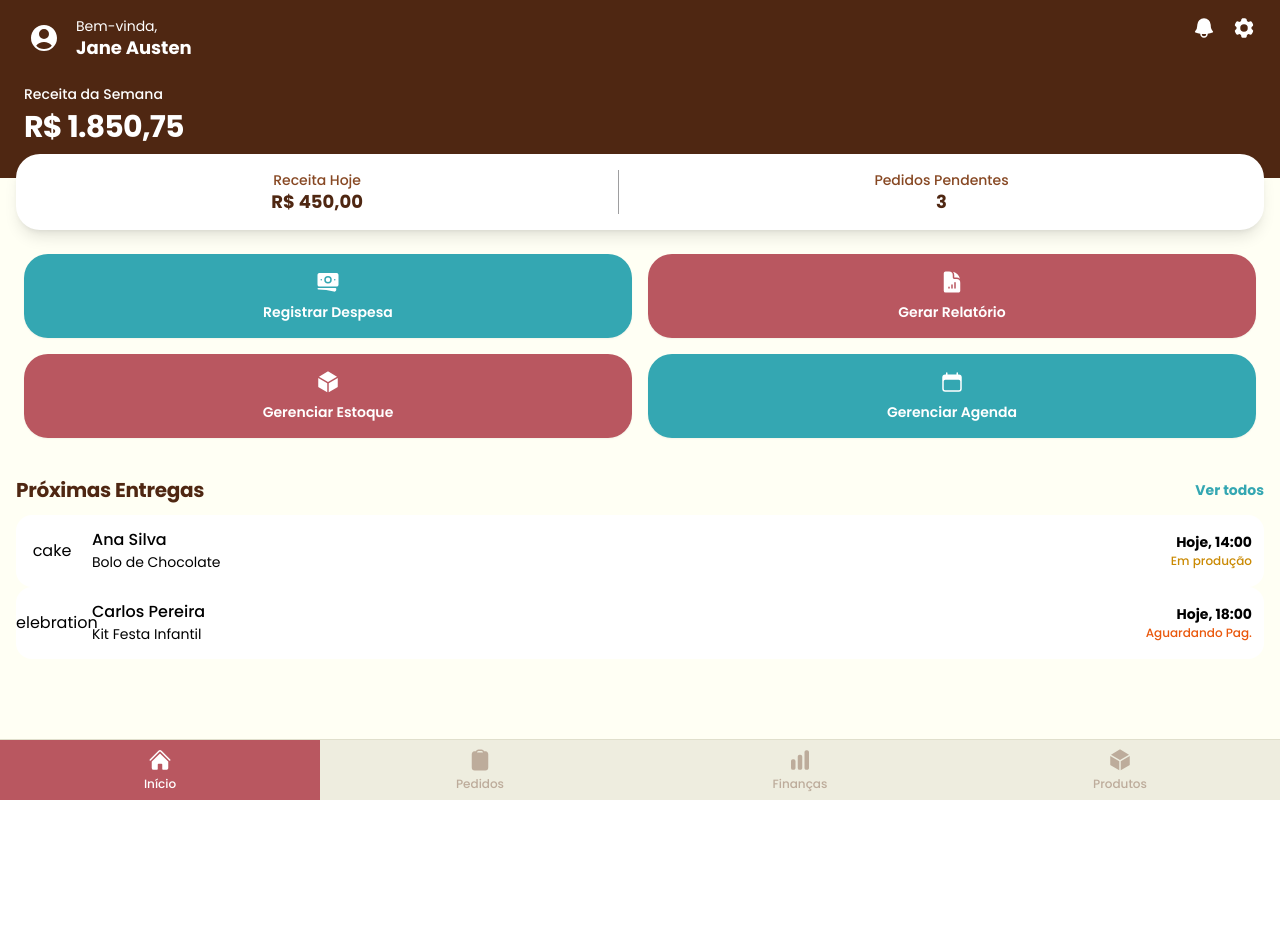
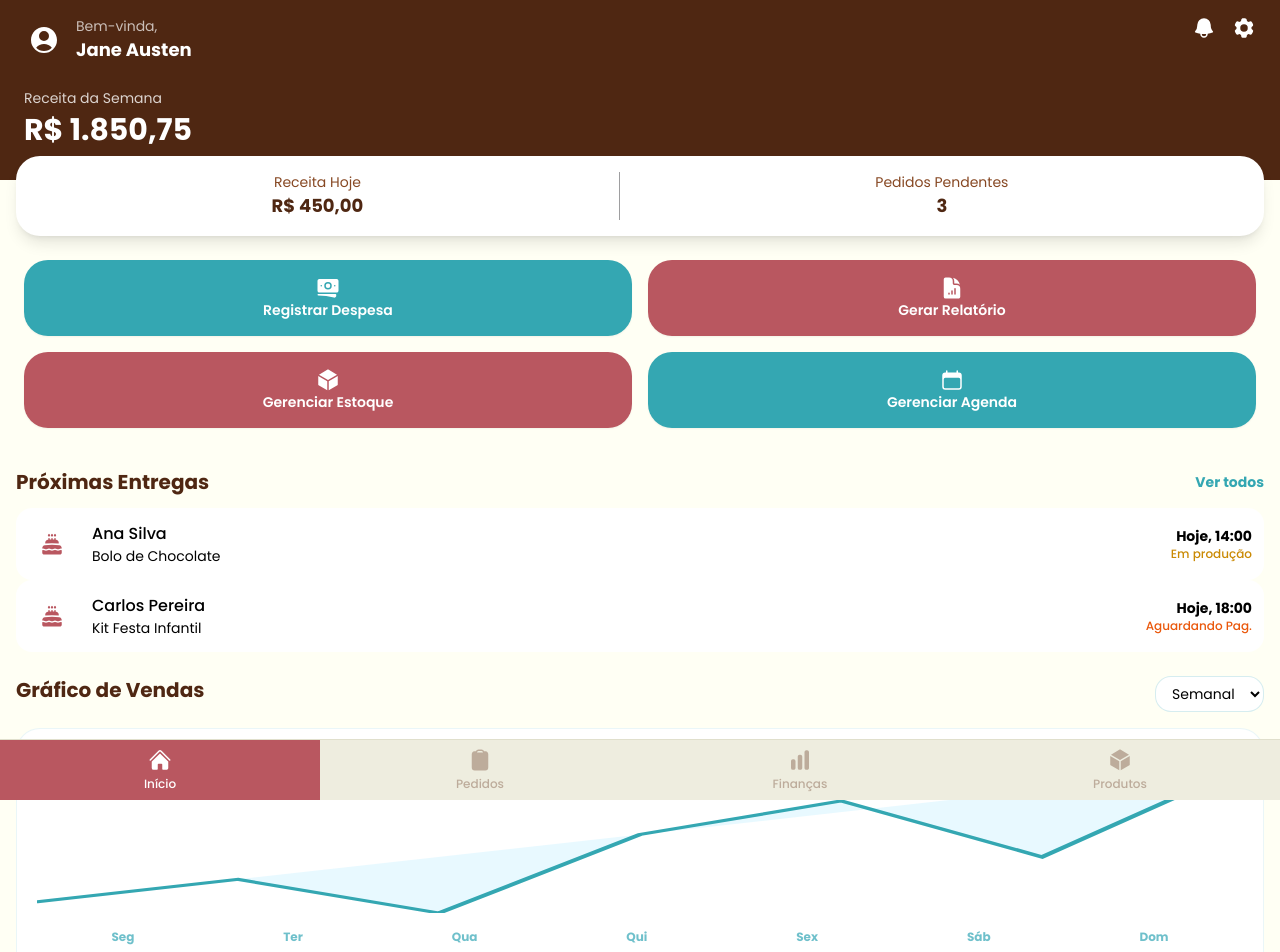
Before and after one commit to ArthurLimaMiranda/Projeto_IHC, a Next.js app: page /pt/dashboard in a window 1280 px wide. Shown: the top 952 px of the page. Before the commit the page ends 800 px from the top, so only its background shows below. Built offline with nearby package versions, Linux system fonts and the light colour scheme.

Commit message:
update registrar despesa

```diff
--- a/components/Admin/Dashboard.tsx
+++ b/components/Admin/Dashboard.tsx
@@ -1,8 +1,9 @@
-'use client'
+"use client";
 
-import Link from 'next/link'
-import React from "react";
+import Link from "next/link";
+import React, { useState } from "react";
 import MenuInferior from "@/components/Admin/MenuInferior";
+
 import {
   UserCircleIcon,
   BellIcon,
@@ -10,9 +11,13 @@ Cog6ToothIcon,
   BanknotesIcon,
   DocumentChartBarIcon,
   CalendarIcon,
-CubeIcon
+  CubeIcon,
+  CakeIcon,
 } from "@heroicons/react/24/solid";
 
+// ------------------------------
+// MOCK DE ENTREGAS
+// ------------------------------
 const entregas = [
   {
     nome: "Ana Silva",
@@ -20,7 +25,6 @@ const entregas = [
     horario: "Hoje, 14:00",
     status: "Em produção",
     statusCor: "text-yellow-600 dark:text-yellow-400",
-    icon: "cake",
   },
   {
     nome: "Carlos Pereira",
@@ -28,17 +32,24 @@ const entregas = [
     horario: "Hoje, 18:00",
     status: "Aguardando Pag.",
     statusCor: "text-orange-600 dark:text-orange-400",
-    icon: "celebration",
   },
-  // Adicione mais entregas aqui
 ];
 
+// ------------------------------
+// COMPONENTE PRINCIPAL
+// ------------------------------
 export default function Dashboard() {
+  const [periodo, setPeriodo] = useState("semanal");
+
   return (
     <div className="min-h-screen bg-[#FFFFF4]">
-      {/* Header */}
+
+      {/* ------------------------------------ */}
+      {/* HEADER */}
+      {/* ------------------------------------ */}
       <div className="bg-[#4F2712] px-6 pb-8 pt-4 text-brand-cream relative">
-    {/* Header Superior */}
+
+        {/* Topo */}
         <div className="flex items-start justify-between pb-6">
 
           {/* Perfil */}
@@ -46,20 +57,16 @@ export default function Dashboard() {
             <div className="flex size-10 shrink-0 items-center justify-center rounded-full bg-brand-pink">
               <UserCircleIcon className="h-8 w-8 text-white" />
             </div>
+
             <div>
-            <p className="text-sm font-normal leading-normal text-brand-cream/70 text-white">
-            Bem-vinda,
-            </p>
-            <p className="text-lg font-bold leading-tight text-white">
-            Jane Austen
-            </p>
+              <p className="text-sm text-white/70">Bem-vinda,</p>
+              <p className="text-lg font-bold text-white">Jane Austen</p>
             </div>
           </div>
-        {/* Ícones à direita */}
-        <div className="flex items-center justify-between gap-4">
-            {/* Notificação acima */}
+
+          {/* Ícones */}
+          <div className="flex items-center gap-4">
             <BellIcon className="h-6 w-6 text-white" />
-            {/* Configurações abaixo */}
             <Cog6ToothIcon className="h-6 w-6 text-white" />
           </div>
 
@@ -67,73 +74,64 @@ export default function Dashboard() {
 
         {/* Receita da semana */}
         <div className="flex flex-col gap-1">
-        <p className="text-sm font-medium leading-normal text-brand-cream/80 text-white">
-        Receita da Semana
-        </p>
-        <p className="text-3xl font-bold leading-tight tracking-tight text-white">
-        R$ 1.850,75
-        </p>
+          <p className="text-sm text-white/80">Receita da Semana</p>
+          <p className="text-3xl font-bold text-white">R$ 1.850,75</p>
         </div>
       </div>
 
-    {/* Stats Cards */}
+      {/* ------------------------------------ */}
+      {/* CARDS DE STATUS */}
+      {/* ------------------------------------ */}
       <div className="relative -mt-6 px-4 z-10">
         <div className="flex justify-between gap-4 rounded-xl bg-white dark:bg-brand-brown/50 p-4 shadow-lg">
+
           <div className="flex flex-col text-center mx-auto">
-        <p className="text-sm font-medium leading-normal text-[#874823]">
-            Receita Hoje
-        </p>
-        <p className="text-lg font-bold leading-tight text-[#4F2712]">
-            R$ 450,00
-        </p>
+            <p className="text-sm text-[#874823]">Receita Hoje</p>
+            <p className="text-lg font-bold text-[#4F2712]">R$ 450,00</p>
           </div>
-        <div className="border-l border-brand-brown/10 dark:border-brand-cream/10"></div>
+
+          <div className="border-l border-brand-brown/10"></div>
+
           <div className="flex flex-col text-center mx-auto">
-        <p className="text-sm font-medium leading-normal text-[#874823]">
-            Pedidos Pendentes
-        </p>
-        <p className="text-lg font-bold leading-tight text-[#4F2712]">
-            3
-        </p>
+            <p className="text-sm text-[#874823]">Pedidos Pendentes</p>
+            <p className="text-lg font-bold text-[#4F2712]">3</p>
           </div>
+
         </div>
       </div>
 
+      {/* ------------------------------------ */}
+      {/* ACTION BUTTONS */}
+      {/* ------------------------------------ */}
+      <div className="grid grid-cols-2 gap-4 p-6">
 
-    {/* Action Buttons */}
-    <div className="grid grid-cols-2 gap-4 p-6">
-    {/* Botão 1 */}
         <Link
           href="/financas/despesas"
-      className="flex bg-[#34A7B2] flex-col items-center justify-center gap-2 rounded-xl p-4 text-white text-center shadow-sm transition-transform hover:scale-105"
+          className="flex flex-col items-center justify-center bg-[#34A7B2] rounded-xl p-4 text-white shadow-sm hover:scale-105 transition"
         >
           <BanknotesIcon className="h-6 w-6 text-white" />
           <span className="text-sm font-semibold">Registrar Despesa</span>
         </Link>
 
-    {/* Botão 2 */}
         <Link
           href="/financas/relatorio"
-      className="flex bg-[#B95760] flex-col items-center justify-center gap-2 rounded-xl p-4 text-white text-center shadow-sm transition-transform hover:scale-105"
+          className="flex flex-col items-center justify-center bg-[#B95760] rounded-xl p-4 text-white shadow-sm hover:scale-105 transition"
         >
           <DocumentChartBarIcon className="h-6 w-6 text-white" />
           <span className="text-sm font-semibold">Gerar Relatório</span>
         </Link>
 
-    {/* Botão 3 */}
         <Link
           href="/estoque"
-      className="flex bg-[#B95760] flex-col items-center justify-center gap-2 rounded-xl p-4 text-white text-center shadow-sm transition-transform hover:scale-105"
+          className="flex flex-col items-center justify-center bg-[#B95760] rounded-xl p-4 text-white shadow-sm hover:scale-105 transition"
         >
           <CubeIcon className="h-6 w-6 text-white" />
           <span className="text-sm font-semibold">Gerenciar Estoque</span>
         </Link>
 
-
-    {/* Botão 4 */}
         <Link
           href="/historico-pedidos/agenda"
-      className="flex bg-[#34A7B2] flex-col items-center justify-center gap-2 rounded-xl p-4 text-white text-center shadow-sm transition-transform hover:scale-105"
+          className="flex flex-col items-center justify-center bg-[#34A7B2] rounded-xl p-4 text-white shadow-sm hover:scale-105 transition"
         >
           <CalendarIcon className="h-6 w-6 text-white" />
           <span className="text-sm font-semibold">Gerenciar Agenda</span>
@@ -141,52 +139,133 @@ export default function Dashboard() {
 
       </div>
 
-      {/* Next Deliveries */}
+      {/* ------------------------------------ */}
+      {/* PRÓXIMAS ENTREGAS */}
+      {/* ------------------------------------ */}
       <div className="flex items-center justify-between px-4 pb-3 pt-4">
-        <h2 className="text-xl font-bold leading-tight tracking-[-0.015em] text-[#4F2712] dark:text-brand-cream">
-          Próximas Entregas
-        </h2>
-        <Link
-          className="text-sm font-bold text-[#34A7B2] hover:underline"
-          href="/historico-pedidos"
-        >
+        <h2 className="text-xl font-bold text-[#4F2712]">Próximas Entregas</h2>
+        <Link href="/historico-pedidos" className="text-sm font-bold text-[#34A7B2] hover:underline">
           Ver todos
         </Link>
       </div>
 
-      {/* Delivery List */}
       <div className="flex flex-col gap-2 px-4">
         <div className="max-h-72 overflow-y-auto">
           {entregas.map((entrega, index) => (
-        <div
-            key={index}
-            className="flex items-center gap-4 rounded-lg bg-white dark:bg-brand-brown/20 p-3"
-        >
-            <div className="flex size-12 shrink-0 items-center justify-center rounded-lg bg-brand-light-cyan/50 text-brand-pink dark:bg-brand-light-cyan/10">
-            <span className="material-symbols-outlined">{entrega.icon}</span>
+            <div key={index} className="flex items-center gap-4 rounded-lg bg-white p-3">
+
+              <div className="flex size-12 items-center justify-center rounded-lg bg-brand-light-cyan/50">
+                <CakeIcon className="h-6 w-6 text-[#B95760]" />
               </div>
-            <div className="flex flex-1 flex-col justify-center">
-            <p className="text-base font-medium leading-normal text-brand-brown dark:text-brand-cream">
-                {entrega.nome}
-            </p>
-            <p className="text-sm font-normal leading-normal text-brand-brown/60 dark:text-brand-cream/60">
-                {entrega.produto}
-            </p>
+
+              <div className="flex flex-1 flex-col">
+                <p className="text-base font-medium text-brand-brown">{entrega.nome}</p>
+                <p className="text-sm text-brand-brown/60">{entrega.produto}</p>
               </div>
-            <div className="shrink-0 text-right">
-            <p className="text-sm font-bold leading-normal text-brand-brown dark:text-brand-cream">
-                {entrega.horario}
-            </p>
+
+              <div className="text-right">
+                <p className="text-sm font-bold text-brand-brown">{entrega.horario}</p>
                 <p className={`text-xs font-medium ${entrega.statusCor}`}>
                   {entrega.status}
                 </p>
               </div>
+
             </div>
           ))}
         </div>
       </div>
 
+      {/* ------------------------------------ */}
+      {/* GRÁFICO DE VENDAS */}
+      {/* ------------------------------------ */}
+
+      <div className="flex justify-between px-4 pt-6">
+        <h2 className="text-xl font-bold text-[#4F2712]">Gráfico de Vendas</h2>
+
+        <select
+          className="border border-primary/20 rounded-lg px-3 py-1.5 bg-white text-sm focus:ring-2 focus:ring-primary"
+          value={periodo}
+          onChange={(e) => setPeriodo(e.target.value)}
+        >
+          <option value="semanal">Semanal</option>
+          <option value="mensal">Mensal</option>
+          <option value="anual">Anual</option>
+        </select>
+      </div>
+
+      <section className="flex flex-col gap-4 border rounded-xl mx-4 mt-4 mb-24 p-5 bg-white border-primary/10">
+        <GraficoLinha periodo={periodo} />
+      </section>
+
       <MenuInferior />
     </div>
-  )
+  );
 }
+
+// --------------------------------------------------------
+// GRÁFICO DINÂMICO
+// --------------------------------------------------------
+function GraficoLinha({ periodo }) {
+  // MOCK DE DADOS
+  const dados = {
+    semanal: [30, 40, 25, 60, 75, 50, 90],
+    mensal: [200, 300, 250, 400, 500, 450, 600, 550, 700],
+    anual: [1200, 1500, 1800, 1700, 2100, 2500, 2300, 2600, 3000, 3200, 3500, 4000],
+  };
+
+  const labels = {
+    semanal: ["Seg", "Ter", "Qua", "Qui", "Sex", "Sáb", "Dom"],
+    mensal: ["Jan", "Fev", "Mar", "Abr", "Mai", "Jun", "Jul", "Ago", "Set"],
+    anual: ["2019", "2020", "2021", "2022", "2023", "2024"],
+  };
+
+  const valores = dados[periodo];
+  const categorias = labels[periodo];
+
+  const largura = 472;
+  const altura = 150;
+
+  const max = Math.max(...valores);
+  const min = Math.min(...valores);
+
+  const pontos = valores
+    .map((v, i) => {
+      const x = (i / (valores.length - 1)) * largura;
+      const y = altura - ((v - min) / (max - min + 1)) * altura;
+      return `${x},${y}`;
+    })
+    .join(" ");
+
+  return (
+    <div className="flex flex-col gap-4 py-4">
+
+      <svg
+        fill="none"
+        height="148"
+        width="100%"
+        viewBox={`0 0 ${largura} ${altura}`}
+        preserveAspectRatio="none"
+      >
+        {/* Área */}
+        <polyline points={pontos} fill="rgba(180,235,255,0.3)" />
+
+        {/* Linha */}
+        <polyline
+          points={pontos}
+          fill="none"
+          stroke="#34A7B2"
+          strokeWidth="3"
+          strokeLinecap="round"
+        />
+      </svg>
+
+      {/* Labels */}
+      <div className="flex justify-around text-xs font-bold text-primary/70">
+        {categorias.map((c, i) => (
+          <p key={i}>{c}</p>
+        ))}
+      </div>
+
+    </div>
+  );
+}
```
Also changed, not shown: components/Admin/HistoricoPedidos.tsx (+106 -52 lines), components/Admin/RegistroDespesa.tsx (+27 -34 lines). Lines whose indentation alone changed are shown as unchanged.
